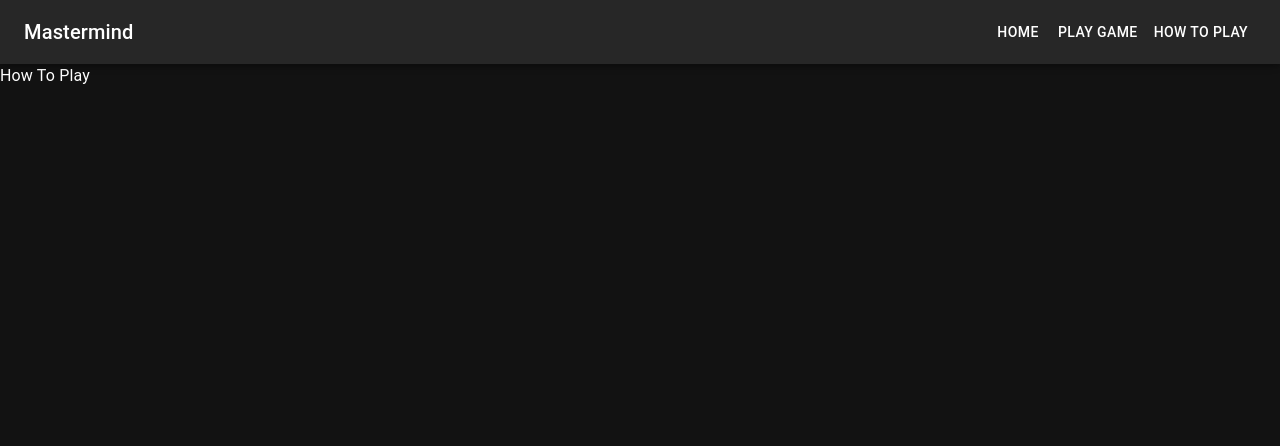
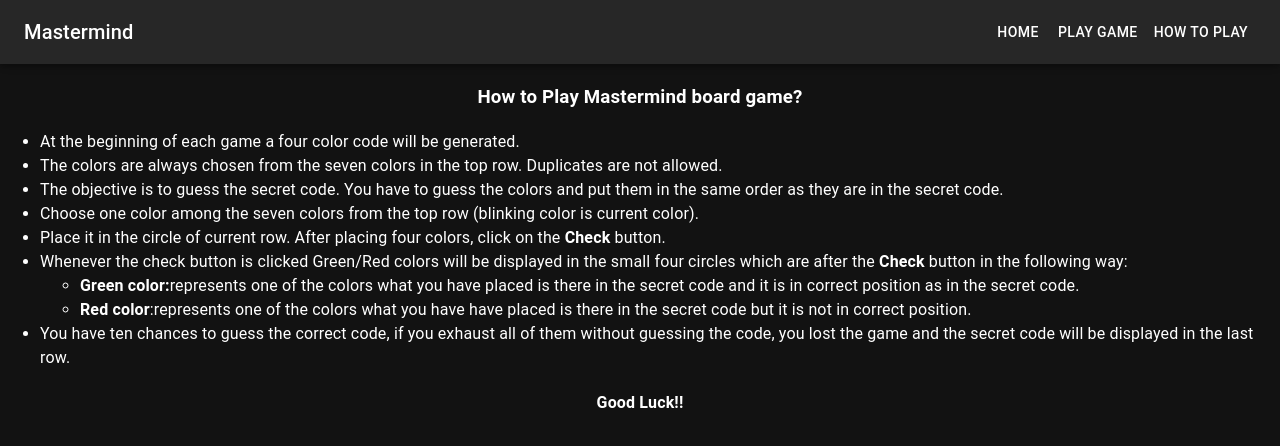
Before and after one commit to PakkiPavan/mastermind-board-game, a React (Create React App) app: page /rules in a window 1280 px wide. Shown: the top 446 px of the page. Built offline with nearby package versions, Linux system fonts and the light colour scheme.

Commit message:
Rules, Readme

```diff
--- a/src/components/Rules/Rules.tsx
+++ b/src/components/Rules/Rules.tsx
@@ -1,11 +1,29 @@
 import { Toolbar } from "@mui/material";
-
 
 function Rules() {
     return (
         <>
             <Toolbar />
-            How To Play
+            <center>
+                <h3>How to Play Mastermind board game?</h3>
+            </center>
+            <ul>
+                <li>At the beginning of each game a four color code will be generated.</li>
+                <li>The colors are always chosen from the seven colors in the top row. Duplicates are not allowed.</li>
+                <li>The objective is to guess the secret code. You have to guess the colors and put them in the same order as they are in the secret code.</li>
+                <li>Choose one color among the seven colors from the top row (blinking color is current color).</li>
+                <li>Place it in the circle of current row. After placing four colors, click on the <b>Check</b> button.</li>
+                <li>Whenever the check button is clicked Green/Red colors will be displayed in the small four circles which are after the <b>Check</b> button in the following way:
+                    <ul>
+                        <li><b>Green color:</b>represents one of the colors what you have placed is there in the secret code and it is in correct position as in the secret code.</li>
+                        <li><b>Red color</b>:represents one of the colors what you have have placed is there in the secret code but it is not in correct position.</li>
+                    </ul>
+                </li>
+                <li>You have ten chances to guess the correct code, if you exhaust all of them without guessing the code, you lost the game and the secret code will be displayed in the last row.</li>
+            </ul>
+            <center>
+                <h4>Good Luck!!</h4>
+            </center>
         </>
     );
 }
```
Also changed, not shown: 1 other file (tests, documents, lock files or other folders).
